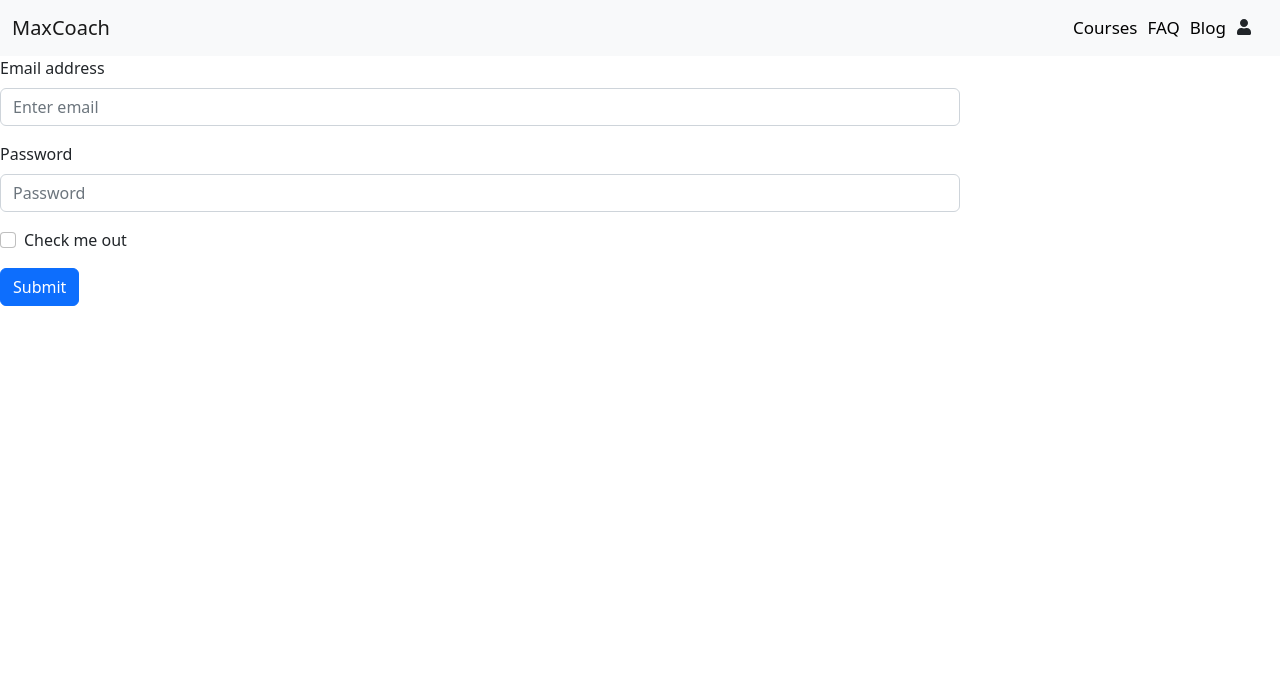
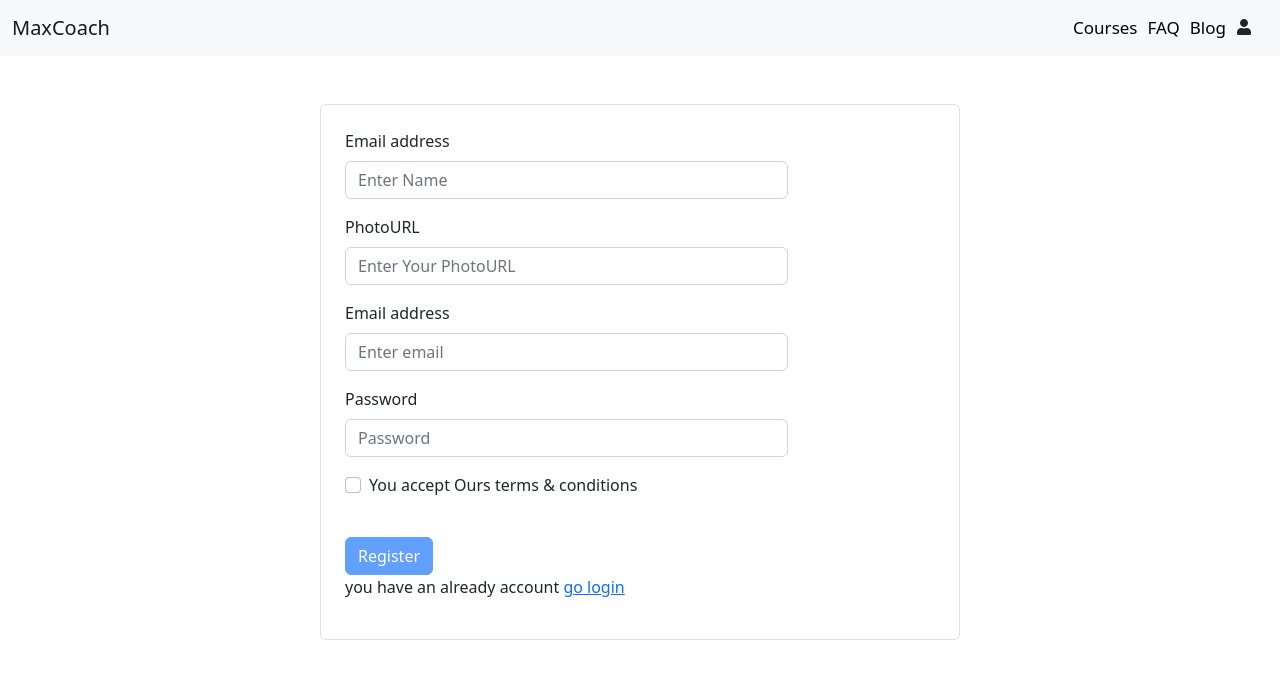
Before and after one commit to BappySheikh1/learning-website, a React (Create React App) app: page /register in a window 1280 px wide. Shown: the top 678 px of the page. Built offline with nearby package versions, Linux system fonts and the light colour scheme; no server answers.

Commit message:
authProvider added

```diff
--- a/src/Contexts/AuthProvider.js
+++ b/src/Contexts/AuthProvider.js
@@ -1,18 +1,27 @@
-import { getAuth, onAuthStateChanged, signInWithEmailAndPassword, signOut } from 'firebase/auth';
+import {  getAuth, GoogleAuthProvider, onAuthStateChanged, signInWithEmailAndPassword, signInWithPopup, signOut, updateProfile } from 'firebase/auth';
 import React, { createContext } from 'react';
 import { useEffect } from 'react';
 import { useState } from 'react';
 import app from '../firebase/firebase.config';
 
 
+
+
 export const AuthContext=createContext()
 const auth=getAuth(app)
 const AuthProvider = ({children}) => {
-    const [user,setUser]=useState({displayName:"Bappy Sheikh"});
-    const [loadding,setLoadding]=useState(true)
+    const [user,setUser]=useState({});
+
 
     const createUser=(email,password)=>{
         return signInWithEmailAndPassword(auth,email,password)
+    }
+
+    const updateUserProfile=(name,photo)=>{
+        return updateProfile(auth.currentUser,{
+            displayName: name,
+            photoURL: photo
+        })
     }
 
     const loginUser=(email,password)=>{
@@ -23,15 +32,20 @@ const AuthProvider = ({children}) => {
         return signOut(auth)
     }
 
+    const googleProvider= new GoogleAuthProvider()
+    const googleAuth=()=>{
+        return signInWithPopup(auth,googleProvider)
+    }
+
     useEffect(()=>{
         const unsubscribe= onAuthStateChanged(auth,(currentUser)=>{
             setUser(currentUser)
-            setLoadding(false)
+
         })
 
         return ()=> unsubscribe();
     },[])
-    const authInfo={user,createUser,loginUser,logOut}
+    const authInfo={user,createUser,loginUser,logOut,googleAuth,updateUserProfile}
     return (
         <AuthContext.Provider value={authInfo}>
          {children}
--- a/src/Pages/Login/Login.js
+++ b/src/Pages/Login/Login.js
@@ -1,8 +1,14 @@
 import React from 'react';
+import { useContext } from 'react';
 import Button from 'react-bootstrap/Button';
 import Form from 'react-bootstrap/Form';
+import { Link } from 'react-router-dom';
+import { AuthContext } from '../../Contexts/AuthProvider';
+import {  FaGithub,FaGoogle } from 'react-icons/fa';
+
 
 const Login = () => {
+  const {googleAuth,loginUser}=useContext(AuthContext)
 
     const handleSubmit=(event)=>{
        event.preventDefault();
@@ -10,10 +16,33 @@ const Login = () => {
        const email=form.email.value
        const password=form.password.value
        console.log(email,password);
+       loginUser(email,password)
+       .then(result =>{
+        const user =result.user
+        console.log(user);
+       })
+       .catch(error =>{
+        console.log(error);
+       })
+
+    }
+
+    const handleGooglePopUp=()=>{
+      googleAuth()
+      .then(result =>{
+        const user=result.user
+        console.log(user);
+      })
+      .catch(error =>{
+        console.log(error);
+      })
+    }
+    const handleGithubPopUp=()=>{
 
     }
 
     return (
+      <div>
         <div className='w-50 border p-4 mx-auto mt-5 rounded'>
              <Form onSubmit={handleSubmit} className='w-75'>
       <Form.Group className="mb-3" controlId="formBasicEmail">
@@ -28,8 +57,16 @@ const Login = () => {
       <Button  variant="primary" type="submit">
         Log In
       </Button>
+      <p>You have no account <Link to='/register'>Please Register</Link> </p>
     </Form>
         </div>
+       <div className='text-center my-4'>
+        <button className='btn btn-outline-primary' onClick={handleGooglePopUp}><FaGoogle /> Google Sing in</button>
+        <br />
+        <button onClick={handleGithubPopUp} className='btn btn-outline-dark mt-1'><FaGithub /> Github Sign in</button>
+       </div>
+        </div>
+
     );
 };
 
--- a/src/Pages/Register/Register.js
+++ b/src/Pages/Register/Register.js
@@ -1,8 +1,16 @@
 import React from 'react';
+import { useContext } from 'react';
+import { useState } from 'react';
 import Button from 'react-bootstrap/Button';
 import Form from 'react-bootstrap/Form';
+import { Link } from 'react-router-dom';
+import { AuthContext } from '../../Contexts/AuthProvider';
+
 
 const Register = () => {
+  const [accepted, setAccepted]=useState(false);
+  const [error,setError]=useState('');
+  const {createUser,updateUserProfile}=useContext(AuthContext)
 
     const handleSubmit=(event)=>{
         event.preventDefault();
@@ -11,34 +19,71 @@ const Register = () => {
         const photoURL=form.photoURL.value
        const email=form.email.value
        const password=form.password.value
-       console.log( fullName,photoURL,email,password);
+      //  console.log( fullName,photoURL,email,password);
+       createUser(email,password)
+       .then(result =>{
+        const user=result.user
+        console.log(user);
+        form.reset()
+        setError('')
+        handleUserProfile(fullName,photoURL)
+       })
+       .catch(error=>{
+        console.log(error);
+        setError(error.message)
+       })
 
      }
 
+     const handleUserProfile=(name,photo)=>{
+      updateUserProfile(name,photo)
+      .then(() =>{
+
+      })
+      .catch(error =>{
+        console.log(error);
+      })
+     }
+
+     const handletermsAndCondition=(event)=>{
+      setAccepted(event.target.checked)
+     }
+
     return (
-        <div>
+        <div  className='w-50 border p-4 mx-auto mt-5 rounded'>
             <Form onSubmit={handleSubmit} className='w-75'>
-        <Form.Group className="mb-3" controlId="formBasicEmail">
+      <Form.Group className="mb-3" controlId="formBasicName">
         <Form.Label>Email address</Form.Label>
-        <Form.Control type="email" placeholder="Enter email" />
+        <Form.Control type="text" name='name' placeholder="Enter Name" required/>
+      </Form.Group>
 
+      <Form.Group className="mb-3" controlId="formBasicphotoURL">
+        <Form.Label>PhotoURL</Form.Label>
+        <Form.Control type="text" name='photoURL' placeholder="Enter Your PhotoURL" required/>
+      </Form.Group>
+
+      <Form.Group className="mb-3" controlId="formBasicEmail">
+        <Form.Label>Email address</Form.Label>
+        <Form.Control type="email" name='email' placeholder="Enter email" required/>
       </Form.Group>
 
       <Form.Group className="mb-3" controlId="formBasicPassword">
         <Form.Label>Password</Form.Label>
-        <Form.Control type="password" placeholder="Password" />
+        <Form.Control type="password" name='password' placeholder="Password" required/>
       </Form.Group>
 
          <Form.Group className="mb-3" controlId="formBasicCheckbox">
-           <Form.Check type="checkbox" label="Check me out" />
+           <Form.Check onClick={handletermsAndCondition} type="checkbox" label="You accept Ours terms & conditions" />
             </Form.Group>
 
-            <Form.Text className="text-muted">
-             {}
+            <Form.Text className="text-danger">
+             {error}
             </Form.Text>
-           <Button variant="primary" type="submit">
-            Submit
+            <br />
+           <Button variant="primary" type="submit" disabled={!accepted}>
+            Register
           </Button>
+          <p>you have an already account <Link to='/login'>go login </Link></p>
          </Form>
         </div>
     );
```
Also changed, not shown: src/Shared/Header/Header.js (+1 -1 lines).
